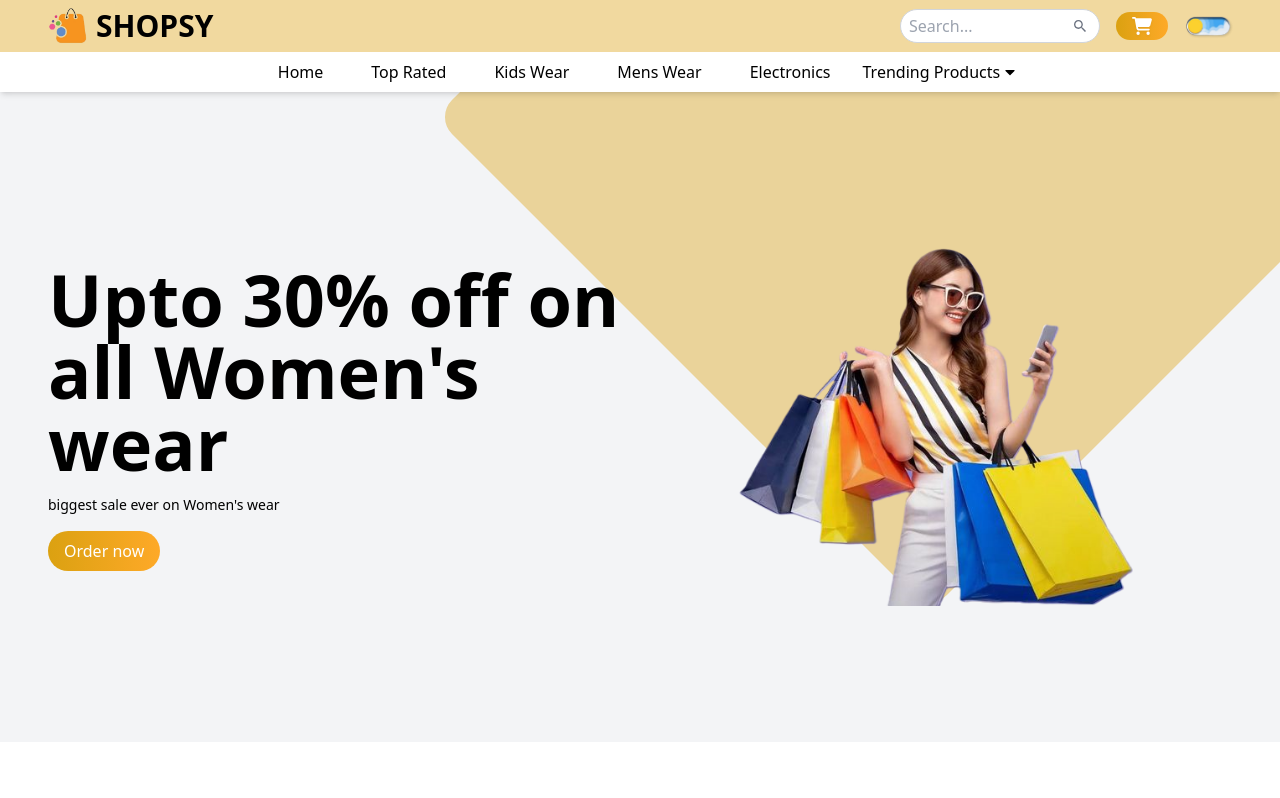
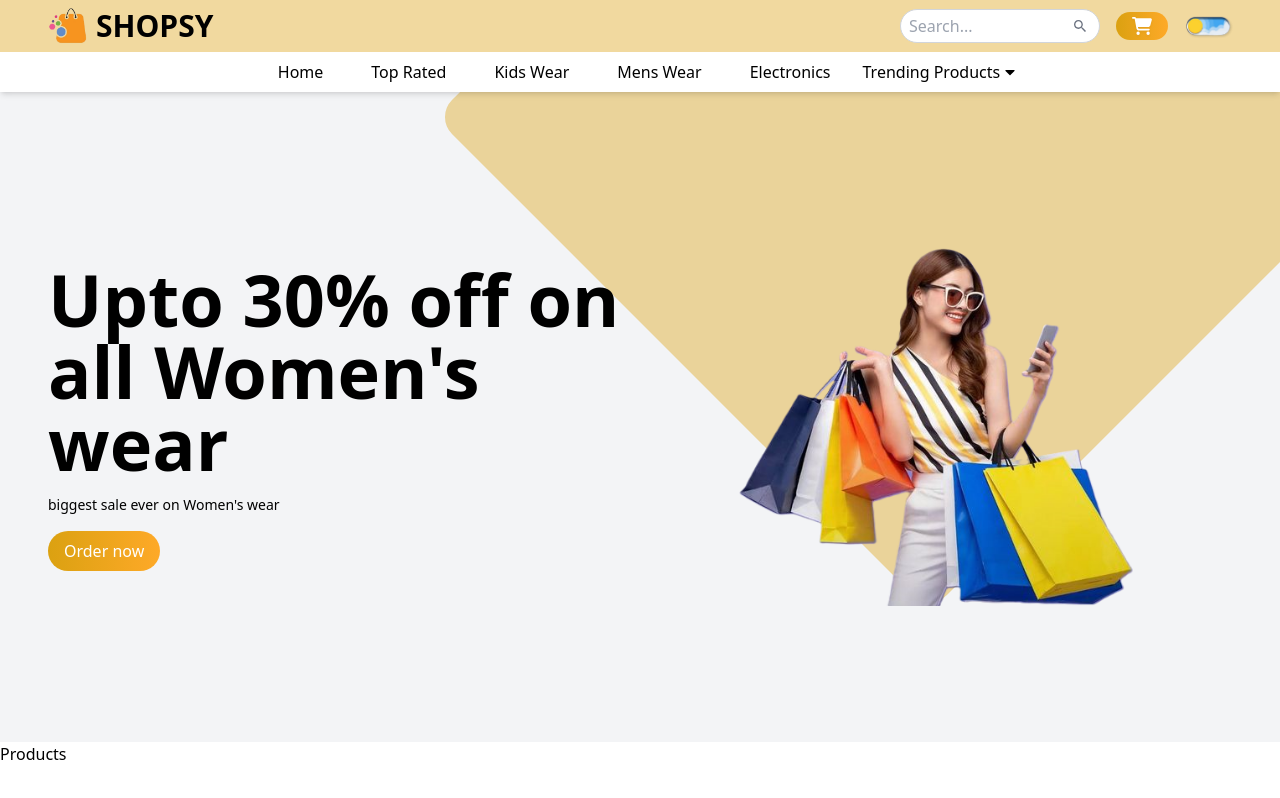
Before and after one commit to G3RGES/eccomerce-website, a React (Vite) app: page / in a window 1280 px wide. Built offline with nearby package versions, Linux system fonts and the light colour scheme.

Commit message:
Update App.jsx

```diff
--- a/src/App.jsx
+++ b/src/App.jsx
@@ -8,6 +8,7 @@ import "aos/dist/aos.css";
 // components
 import Navbar from "./components/Navbar";
 import Hero from "./components/Hero";
+import Products from "./components/Products";
 
 const App = () => {
   useEffect(() => {
@@ -24,6 +25,7 @@ const App = () => {
     <div className="">
       <Navbar />
       <Hero />
+      <Products />
     </div>
   );
 };
```
